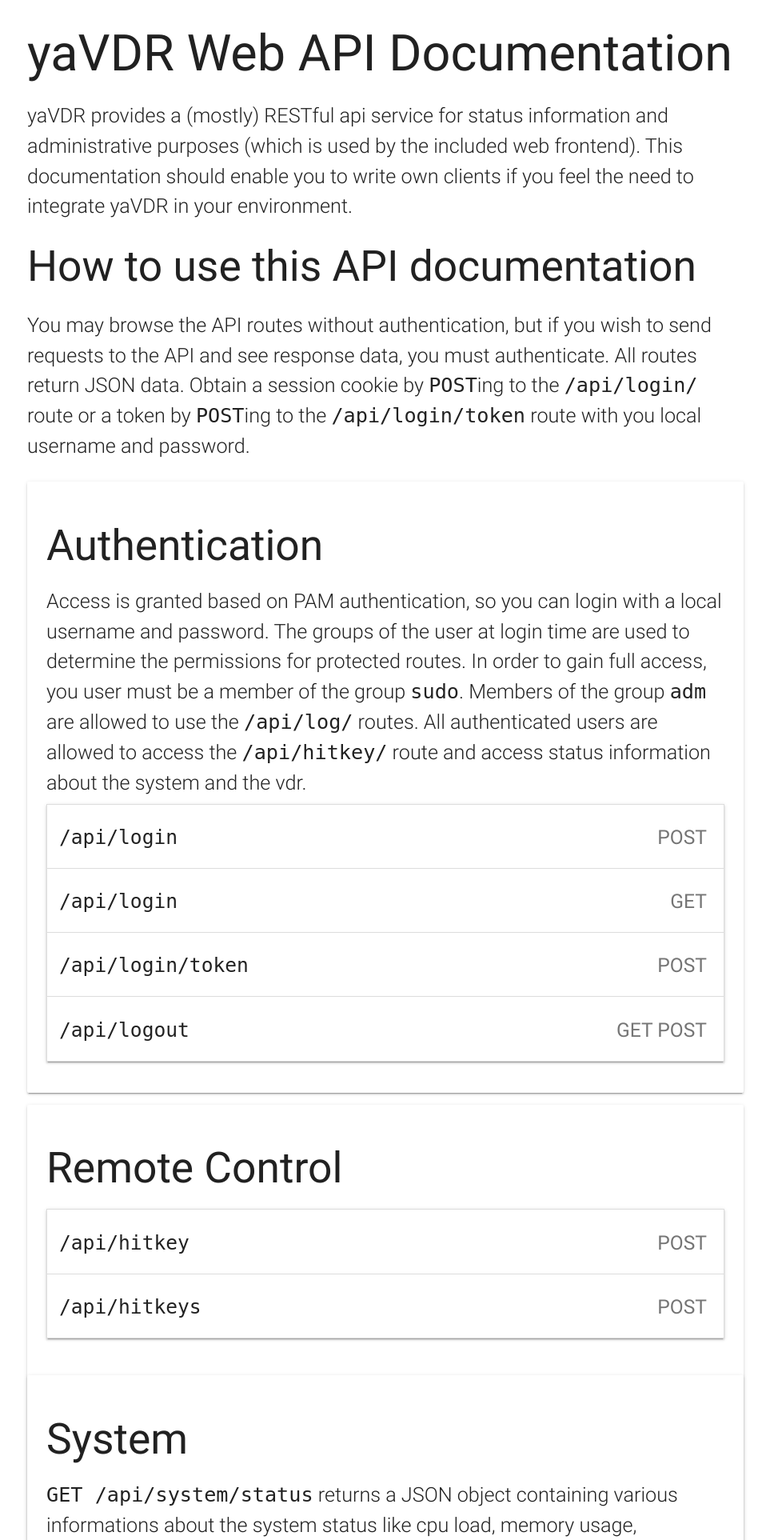
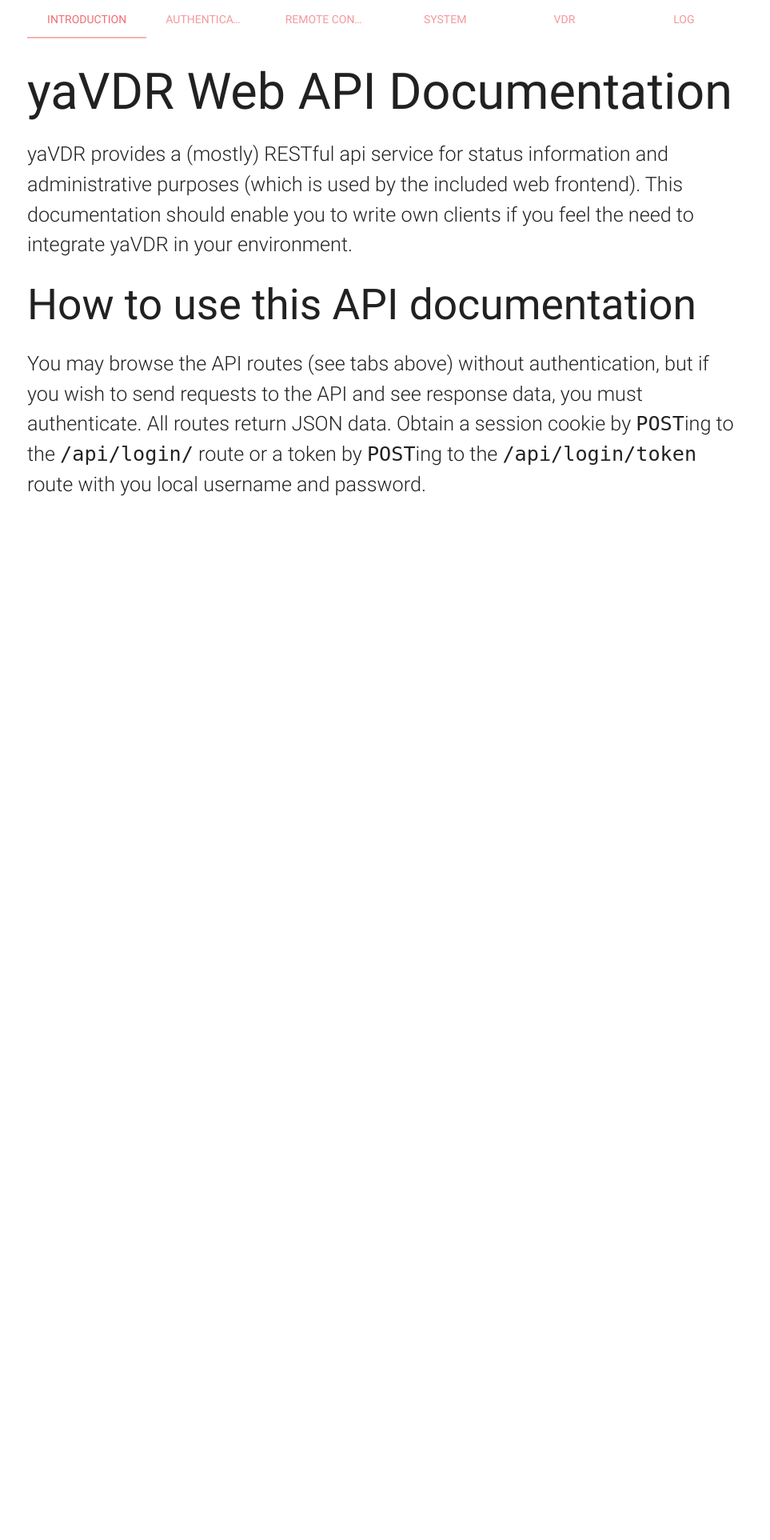
Before and after one commit to seahawk1986/yavdr-backend, a Flask app: page / in a window 1280 px wide. Shown: the top 1925 px of the page at 80% size, without its empty margins (158-1121 px from the left). After the commit the page ends 620 px from the top, so only its background shows below. Run offline with Flask 2, Linux system fonts and the light colour scheme.

Commit message:
add tabs to api documentation

```diff
--- a/app/templates/index.html
+++ b/app/templates/index.html
@@ -14,16 +14,32 @@
 
 <body>
     <div class="container">
+      <div class="row">
+        <div class="col s12">
+          <ul class="tabs">
+            <li class="tab col s2"><a href="#introduction">Introduction</a></li>
+            <li class="tab col s2"><a href="#login">Authentication</a></li>
+            <li class="tab col s2"><a href="#remote">Remote Control</a></li>
+            <li class="tab col s2"><a href="#system">System</a></li>
+            <li class="tab col s2"><a href="#vdr">VDR</a></li>
+            <li class="tab col s2"><a href="#logfiles">Log</a></li>
+          </ul>
+        </div>
+
+        <div id="introduction" class="col s12">
             <h1>yaVDR Web API Documentation</h1>
             <p class="flow-text">
             yaVDR provides a (mostly) RESTful api service for status information and administrative purposes (which is used by the included web frontend).
             This documentation should enable you to write own clients if you feel the need to integrate yaVDR in your environment.
             </p>
             <h2>How to use this API documentation</h2>
-        <p class="flow-text">You may browse the API routes without authentication, but if you wish to send requests to the API and see response data, you must authenticate. All routes return JSON data.
+            <p class="flow-text">You may browse the API routes (see tabs above) without authentication, but if you wish to send requests to the API and see response data, you must authenticate. All routes return JSON data.
               Obtain a session cookie by <code>POST</code>ing to the <code>/api/login/</code> route or a token by <code>POST</code>ing to the <code>/api/login/token</code> route with you local username and password.
             </p>
+        </div>
 
+
+        <div id="login" class="col s12">
             <div class="card">
             <div class="card-content">
                 <span class="card-title"><h2>Authentication</h2></span>
@@ -246,6 +262,9 @@
                 </ul>
               </div>
             </div>
+          </div>
+        </div>
+        <div id="remote" class="col s12">
         <div class="card"</div>
           <div class="card-content">
             <span class="card-title"><h2>Remote Control</h2></span>
@@ -567,6 +586,9 @@
             </li>
           </ul>
         </div>
+        </div>
+          </div>
+        <div id="system" class="col s12">
         <div class="card"</div>
           <div class="card-content">
             <span class="card-title"><h2>System</h2></span>
@@ -575,6 +597,9 @@
             </p>
           </div>
         </div>
+        </div>
+
+        <div id="vdr" class="col s12">
         <div class="card">
           <div class="card-content">
             <span class="card-title"><h2>VDR Status Information</h2></span>
@@ -799,6 +824,8 @@
                     <button class="btn waves-effect waves-light" type="button" name="token_delete" id="vdr_status">VDR status (GET)</button>
                </li>
              </ul>
+          </div>
+        </div>
       </div>
       </div>
 
```
Lines whose indentation alone changed are shown as unchanged.
